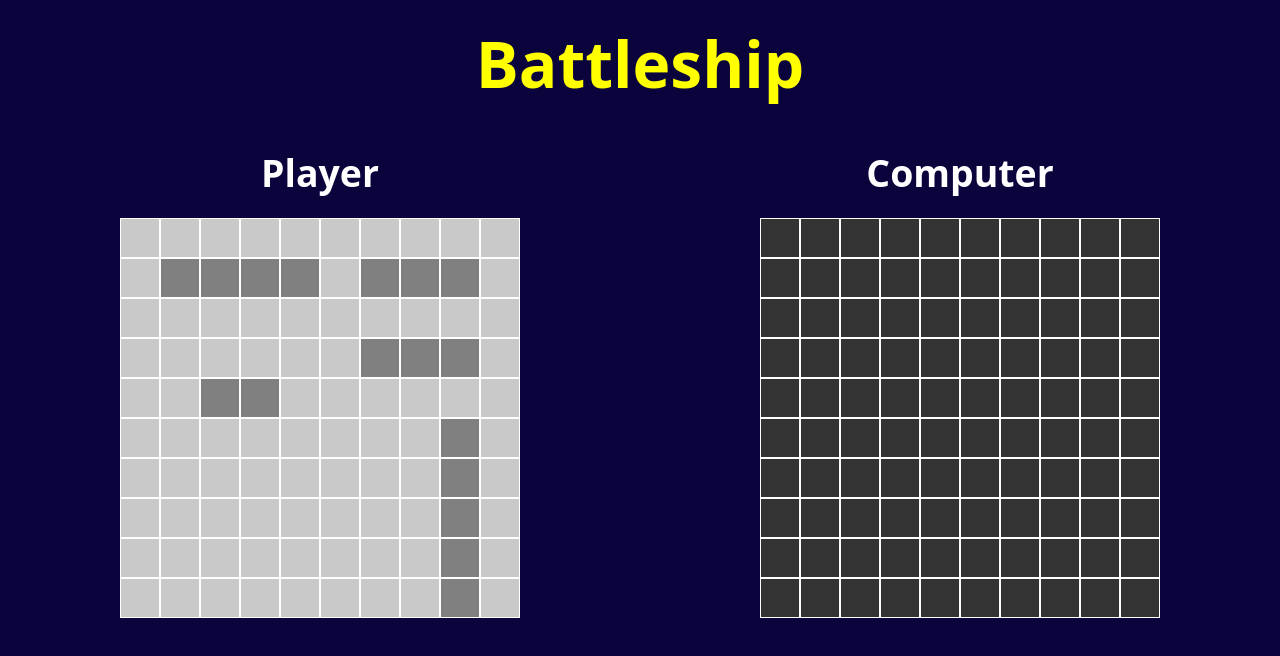
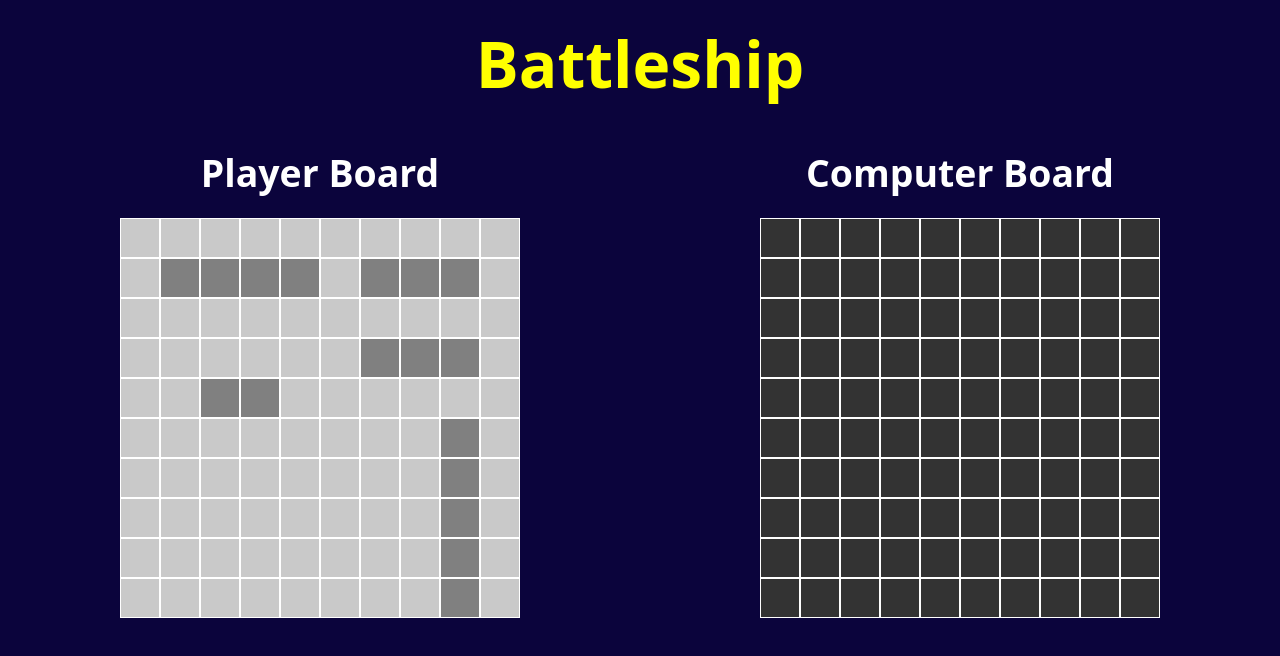
Before and after one commit to karprabha/battleship, a website built with webpack: page src/index.html in a window 1280 px wide. Built offline with nearby package versions, Linux system fonts and the light colour scheme.

Commit message:
update board names to avoid confusion

```diff
--- a/src/index.html
+++ b/src/index.html
@@ -12,10 +12,10 @@
     <div class="game-container">
         <h3 class="game-message"></h3>
         <div class="player-board">
-            <h3>Player</h3>
+            <h3>Player Board</h3>
         </div>
         <div class="computer-board">
-            <h3>Computer</h3>
+            <h3>Computer Board</h3>
         </div>
     </div>
 </body>
```
